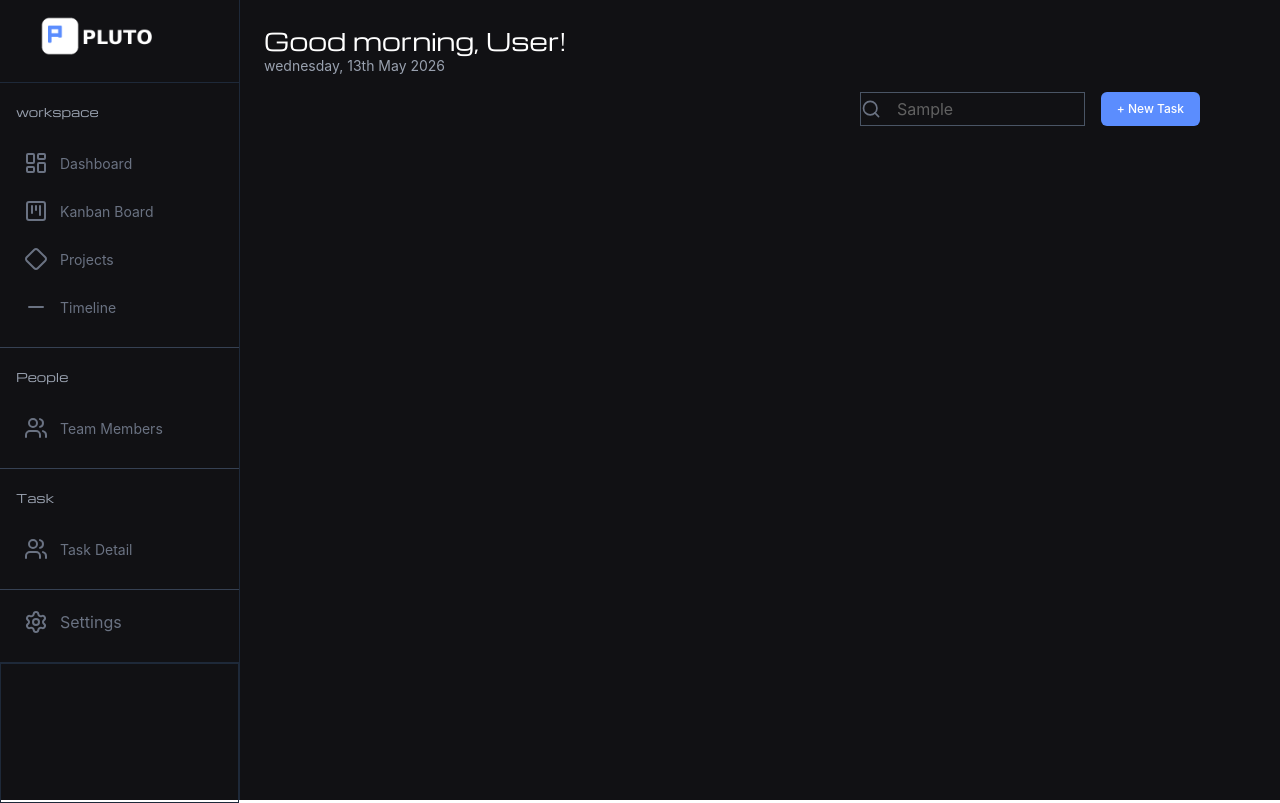
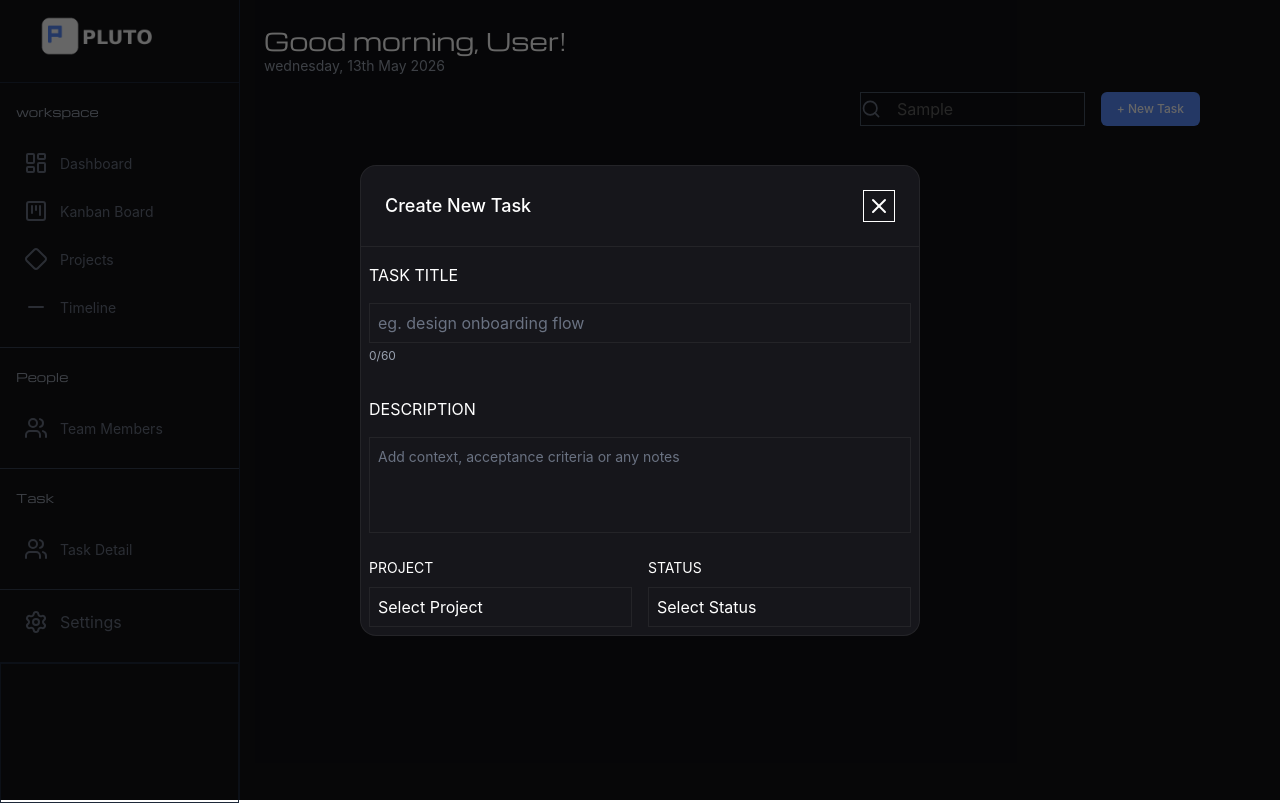
Before and after one commit to visheshshetty86/pluto-project-management, a React (Vite) app: page / in a window 1280 px wide. Both pictures are taken after typing "Sample" into the empty fields and a click on the button "+ New Task". Built offline with nearby package versions, Linux system fonts and the light colour scheme.

Commit message:
add task overlay

```diff
--- a/src/Dashboard component/NewtaskButton.jsx
+++ b/src/Dashboard component/NewtaskButton.jsx
@@ -1,9 +1,20 @@
-export default function NewTaskButton() {
+import React, { useState } from "react";
+import TaskbuttonOverlayModal from "../Dashboard component/TaskbuttonOverlayModal";
+
+export default function NewTaskButton( ) {
+    const [showModal, setshowModal] = useState(false);
     return(
         <div>
-            <button className = "bg-[#5B8DFE] text-white text-[12px] font-medium px-4 py-2 rounded-md ml-4">
+            <button
+            onClick = {() => setshowModal(true) }
+            className = "bg-[#5B8DFE] text-white text-[12px] font-medium px-4 py-2 rounded-md ml-4">
                 + New Task
             </button>
+
+            {showModal && (
+                <TaskbuttonOverlayModal onClose = {() => setshowModal(false)} />
+            )}
+
         </div>
     )
 }
--- /dev/null
+++ b/src/Dashboard component/TaskbuttonOverlayModal.jsx
@@ -0,0 +1,189 @@
+import { X } from "lucide-react";
+import { useState } from "react";
+
+export default function TaskbuttonOverlayModal({ onClose }) {
+  const [text, setText] = useState("");
+
+  const [selectedProject, setSelectedProject] = useState("Select Project");
+  const [status, setStatus] = useState("Select Status");
+
+  const [isProjectOpen, setIsProjectOpen] = useState(false);
+  const [isStatusOpen, setIsStatusOpen] = useState(false);
+
+  return (
+    <div className="fixed inset-0 bg-black/60 z-50 flex items-center justify-center">
+      <div className="bg-[#16161B] w-[560px] overflow-y-auto rounded-2xl border border-white/[0.06]">
+
+        {/* Header */}
+        <div className="p-6 flex justify-between items-center">
+          <div className="text-white text-lg font-medium">
+            Create New Task
+          </div>
+
+          <div className="h-8 w-8 border border-white flex justify-center items-center">
+            <button
+              onClick={onClose}
+              className="text-white text-[12px]"
+            >
+              <X />
+            </button>
+          </div>
+        </div>
+
+        <div className="h-px w-full bg-white/[0.06]" />
+
+        {/* Task Title */}
+        <div className="p-2 mt-2">
+          <span className="text-[16px] text-white">
+            TASK TITLE
+          </span>
+        </div>
+
+        <div className="p-2">
+          <input
+            type="text"
+            value={text}
+            onChange={(e) => setText(e.target.value)}
+            maxLength={60}
+            placeholder="eg. design onboarding flow"
+            className="w-full h-10 border border-white/[0.06] text-white placeholder:text-gray-500 p-2 focus:outline-none focus:ring-2 focus:ring-blue-400"
+          />
+
+          <span className="text-gray-400 text-[12px] mt-1 block">
+            {text.length}/60
+          </span>
+        </div>
+
+        {/* Description */}
+        <div className="p-2 mt-4">
+          <span className="text-[16px] text-white">
+            DESCRIPTION
+          </span>
+        </div>
+
+        <div className="p-2">
+          <textarea
+            placeholder="Add context, acceptance criteria or any notes"
+            className="w-full h-24 border border-white/[0.06] text-white placeholder:text-gray-500 placeholder:text-[14px] p-2 focus:outline-none focus:ring-2 focus:ring-blue-400 resize-none"
+          />
+        </div>
+
+        {/* Project + Status Row */}
+        <div className="flex gap-4 p-2">
+
+          {/* Project */}
+          <div className="flex-1">
+            <span className="text-white text-sm">
+              PROJECT
+            </span>
+
+            <div className="relative mt-2">
+
+              <div
+                onClick={() =>
+                  setIsProjectOpen(!isProjectOpen)
+                }
+                className="h-10 border border-white/[0.06] p-2 text-white cursor-pointer flex items-center"
+              >
+                {selectedProject}
+              </div>
+
+              {isProjectOpen && (
+                <div className="absolute mt-1 w-full bg-[#1E1E24] border border-white/[0.06] rounded-md overflow-hidden z-10">
+
+                  <div
+                    className="p-2 text-white cursor-pointer hover:bg-white/10"
+                    onClick={() => {
+                      setSelectedProject("Project 1");
+                      setIsProjectOpen(false);
+                    }}
+                  >
+                    Project 1
+                  </div>
+
+                  <div
+                    className="p-2 text-white cursor-pointer hover:bg-white/10"
+                    onClick={() => {
+                      setSelectedProject("Project 2");
+                      setIsProjectOpen(false);
+                    }}
+                  >
+                    Project 2
+                  </div>
+
+                  <div
+                    className="p-2 text-white cursor-pointer hover:bg-white/10"
+                    onClick={() => {
+                      setSelectedProject("Project 3");
+                      setIsProjectOpen(false);
+                    }}
+                  >
+                    Project 3
+                  </div>
+
+                </div>
+              )}
+            </div>
+          </div>
+
+          {/* Status */}
+          <div className="flex-1">
+            <span className="text-white text-sm">
+              STATUS
+            </span>
+
+            <div className="relative mt-2">
+
+              <div
+                onClick={() =>
+                  setIsStatusOpen(!isStatusOpen)
+                }
+                className="h-10 border border-white/[0.06] p-2 text-white cursor-pointer flex items-center"
+              >
+                {status}
+              </div>
+
+              {isStatusOpen && (
+                <div className="absolute mt-1 w-full bg-[#1E1E24] border border-white/[0.06] rounded-md overflow-hidden z-10">
+
+                  <div
+                    className="p-2 text-white cursor-pointer hover:bg-white/10"
+                    onClick={() => {
+                      setStatus("To Do");
+                      setIsStatusOpen(false);
+                    }}
+                  >
+                    To Do
+                  </div>
+
+                  <div
+                    className="p-2 text-white cursor-pointer hover:bg-white/10"
+                    onClick={() => {
+                      setStatus("In Progress");
+                      setIsStatusOpen(false);
+                    }}
+                  >
+                    In Progress
+                  </div>
+
+                  <div
+                    className="p-2 text-white cursor-pointer hover:bg-white/10"
+                    onClick={() => {
+                      setStatus("Done");
+                      setIsStatusOpen(false);
+                    }}
+                  >
+                    Done
+                  </div>
+
+                </div>
+              )}
+            </div>
+          </div>
+
+        </div>
+
+      </div>
+    </div>
+  );
+}
```
